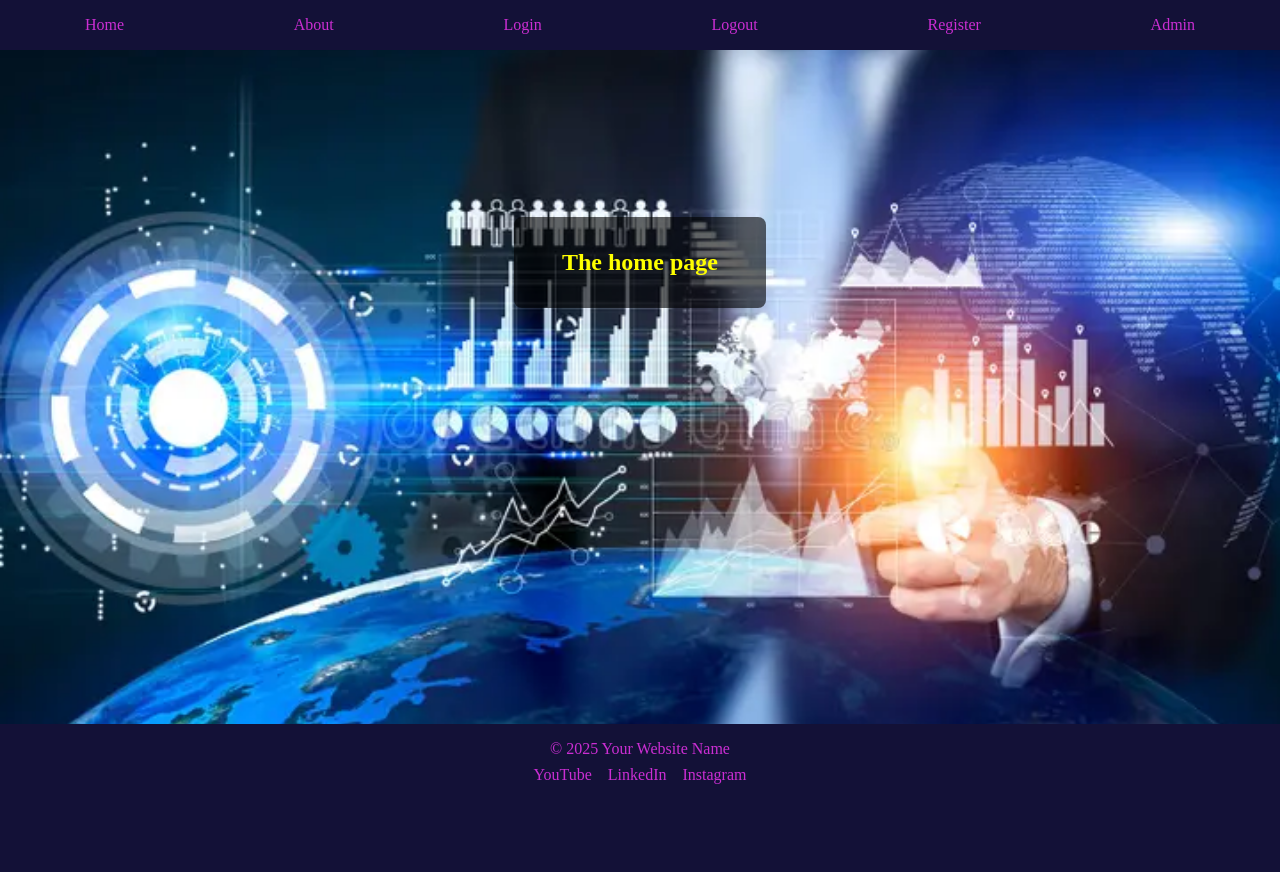
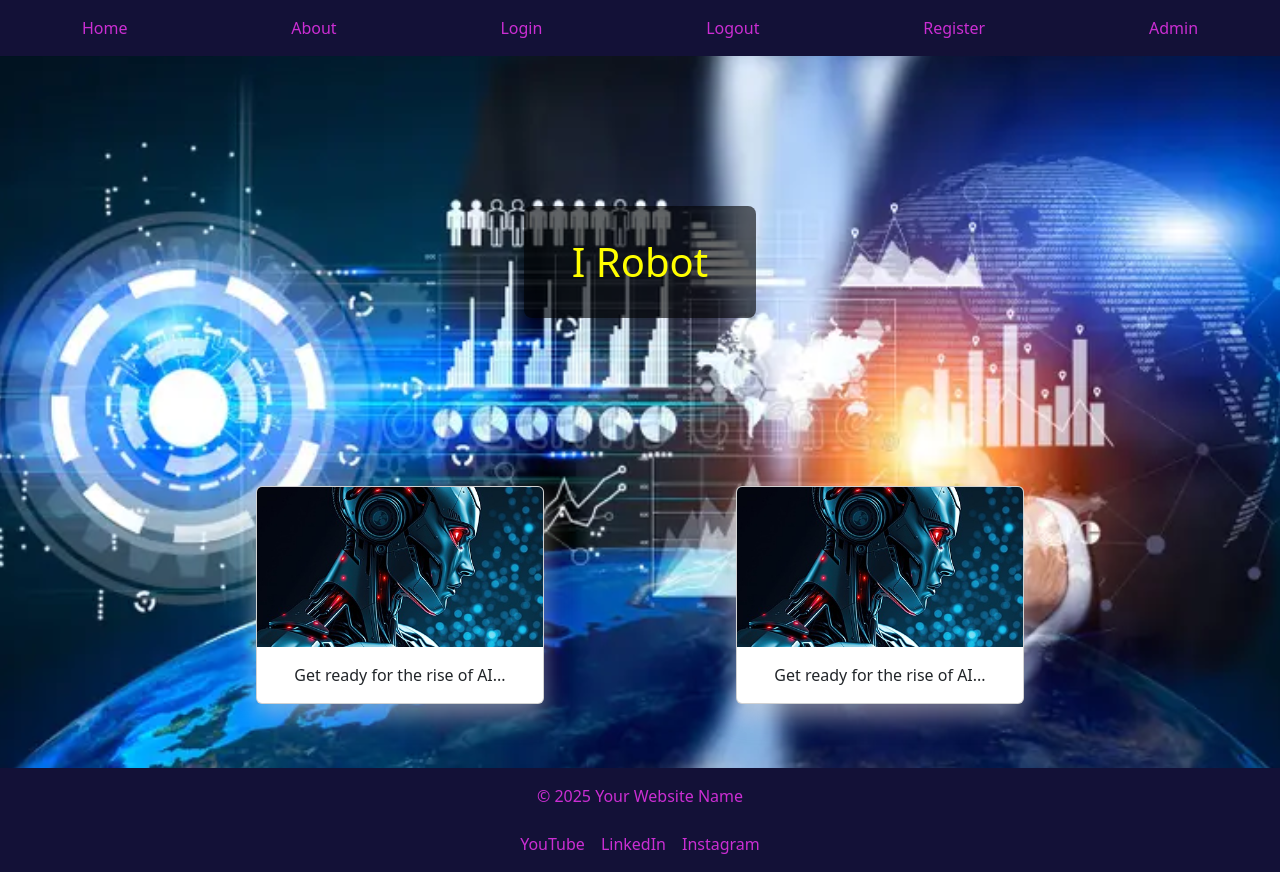
Before and after one commit to Richard-L4/Next, a Django app: template next_project/templates/next_project/index.html in a window 1280 px wide. Before the commit the page ends 784 px from the top, so only its background shows below. Run offline with Django 3.2, Linux system fonts and the light colour scheme; the template is opened without the code that fills it, so the values that code supplies are empty.

Commit message:
working on hero header and cards

```diff
--- a/next_project/static/next_project/CSS/style.css
+++ b/next_project/static/next_project/CSS/style.css
@@ -4,9 +4,10 @@
   padding: 0;
 }
 
-html, body {
+html,
+body {
   height: 100%;
-    font-family: 'Times New Roman', Times, serif;
+  font-family: "Times New Roman", Times, serif;
 }
 
 body {
@@ -14,7 +15,7 @@
   flex-direction: column;
   min-height: 100vh;
   padding-top: 4.375rem;
-    background-image: url('/static/images/techimage.jpg');
+  background-image: url("/static/images/techimage.jpg");
   background-repeat: no-repeat;
   background-position: center center;
   background-size: cover;
@@ -57,6 +58,10 @@
   color: yellow;
 }
 
+.color {
+    color: yellow;
+}
+
 .hero {
   display: flex;
   justify-content: center;
@@ -76,6 +81,33 @@
 .hero-overlay h1 {
   color: yellow;
   margin: 0;
+}
+
+.robot-row {
+  display: flex;
+  justify-content: center;
+  gap: 12rem;
+  flex-wrap: wrap;
+  padding: 2rem 0;
+}
+
+.card {
+  width: 18rem;
+  background: #fff;
+  border-radius: 10px;
+  box-shadow: 0 12px 24px rgba(220, 215, 215, 0.5);
+  transition: transform 0.25s ease, box-shadow 0.25s ease;
+}
+
+.card:hover {
+  transform: translateY(-5px); /* lifts the card up */
+  box-shadow: 0 20px 40px rgba(0,0,0,0.45); /* bigger shadow on hover */
+  cursor: pointer; /* optional, shows pointer on hover */
+}
+
+.card img {
+  width: 100%;
+  display: block;
 }
 
 
--- a/next_project/templates/next_project/about.html
+++ b/next_project/templates/next_project/about.html
@@ -4,5 +4,9 @@
 {% block title %}About | The Next Project{% endblock %}
 
 {% block content %}
-<h1 class="color">The about page</h1>
+<section class="hero">
+    <div class="hero-overlay">
+        <h1 class="color">The about page</h1>
+    </div>
+</section>
 {% endblock %}
--- a/next_project/templates/next_project/base.html
+++ b/next_project/templates/next_project/base.html
@@ -12,6 +12,7 @@
     <link rel="icon" type="image/png" sizes="32x32" href="{% static 'next_project/favicon/favicon-32x32.png' %}">
     <link rel="icon" type="image/png" sizes="16x16" href="{% static 'next_project/favicon.png' %}">
     <link rel="manifest" href="{% static 'next_project/favicon/site.webmanifest' %}">
+    <link href="https://cdn.jsdelivr.net/npm/bootstrap@5.3.8/dist/css/bootstrap.min.css" rel="stylesheet" integrity="sha384-sRIl4kxILFvY47J16cr9ZwB07vP4J8+LH7qKQnuqkuIAvNWLzeN8tE5YBujZqJLB" crossorigin="anonymous">
 </head>
 
 <body>
@@ -38,6 +39,7 @@
             <a href="https://www.instagram.com" target="_blank" aria-label="Instagram">Instagram</a>
         </div>
     </footer>
+    <script src="https://cdn.jsdelivr.net/npm/bootstrap@5.3.8/dist/js/bootstrap.bundle.min.js" integrity="sha384-FKyoEForCGlyvwx9Hj09JcYn3nv7wiPVlz7YYwJrWVcXK/BmnVDxM+D2scQbITxI" crossorigin="anonymous"></script>
 </body>
 
 </html>
--- a/next_project/templates/next_project/index.html
+++ b/next_project/templates/next_project/index.html
@@ -6,7 +6,28 @@
 {% block content %}
 <section class="hero">
     <div class="hero-overlay">
-        <h1 class="color">The home page</h1>
+        <h1 class="color">I Robot</h1>
     </div>
 </section>
+<section class="i-robot">
+  <div class="robot-row">
+
+    <div class="card" style="width: 18rem;">
+      <img src="/static/images/i-robot.jpg" class="card-img-top" alt=".">
+      <div class="card-body">
+        <p class="card-text">Get ready for the rise of AI...</p>
+      </div>
+    </div>
+
+    <div class="card" style="width: 18rem;">
+      <img src="/static/images/i-robot.jpg" class="card-img-top" alt=".">
+      <div class="card-body">
+        <p class="card-text">Get ready for the rise of AI...</p>
+      </div>
+    </div>
+
+  </div>
+</section>
+
+
 {% endblock %}
--- a/next_project/templates/next_project/login.html
+++ b/next_project/templates/next_project/login.html
@@ -4,5 +4,9 @@
 {% block title %}Login | The Next Project{% endblock %}
 
 {% block content %}
-<h1 class="color">The login page</h1>
+<section class="hero">
+    <div class="hero-overlay">
+        <h1 class="color">The login page</h1>
+    </div>
+</section>
 {% endblock %}
--- a/next_project/templates/next_project/logout.html
+++ b/next_project/templates/next_project/logout.html
@@ -4,5 +4,9 @@
 {% block title %}Logout | The Next Project{% endblock %}
 
 {% block content %}
-<h1 class="color">The logout page</h1>
+<section class="hero">
+    <div class="hero-overlay">
+        <h1 class="color">The logout page</h1>
+    </div>
+</section>
 {% endblock %}
--- a/next_project/templates/next_project/register.html
+++ b/next_project/templates/next_project/register.html
@@ -4,5 +4,9 @@
 {% block title %}Registe | The Next Project{% endblock %}
 
 {% block content %}
-<h1 class="color">The register page</h1>
+<section class="hero">
+    <div class="hero-overlay">
+        <h1 class="color">The register page</h1>
+    </div>
+</section>
 {% endblock %}
```
Also changed, not shown: next_project/static/images/i-robot.jpg (added), next_project/static/next_project/JS/next.js (line endings or trailing spaces). Lines whose indentation alone changed are shown as unchanged.
